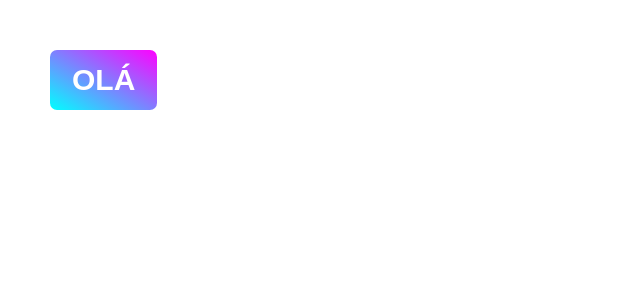
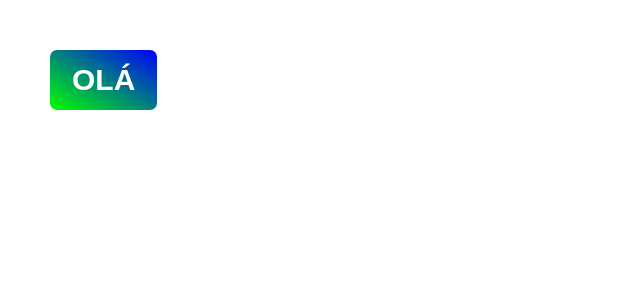
Before and after one commit to vinciusb/special_components, a React (Create React App) app: page / in a window 1280 px wide. Shown: the top 300 px of the page, without its empty margins (0-640 px from the left). Built offline with nearby package versions, Linux system fonts and the light colour scheme.

Commit message:
Last version. Implemented ripple with transition.

```diff
--- a/src/Components/App/App.css
+++ b/src/Components/App/App.css
@@ -3,3 +3,7 @@
   padding: 50px;
 
 }
+
+.GradientButton {
+  margin: 250px;
+}
--- a/src/Components/App/App.js
+++ b/src/Components/App/App.js
@@ -2,10 +2,11 @@ import './App.css';
 import GradientButton from '../GradientButton/GradientButton';
 
 function App() {
+
   return (
     <div className="App">
       <GradientButton text={ "Olá".toUpperCase() } font="Arial" fontSize={ 30 } color={ [255, 255, 255] }
-        gradStart={ [0, 255, 255] } gradEnd={ [255, 0, 255] } />
+        gradStart={ [0, 255, 0] } gradEnd={ [0, 0, 255] } onClick={ () => {} } />
     </div>
   );
 }
--- a/src/Components/GradientButton/GradientButton.js
+++ b/src/Components/GradientButton/GradientButton.js
@@ -1,9 +1,8 @@
 import React from 'react';
 import PropTypes from 'prop-types';
-import clsx from 'clsx';
 
 import { makeStyles } from '@material-ui/core';
-import { useState, useEffect, useRef } from 'react';
+import { useState, useEffect } from 'react';
 
 const startRadius = 40;
 
@@ -23,6 +22,11 @@ const buttonStyles = makeStyles({
         position: 'relative',
         '&:hover': {
             cursor: 'pointer',
+        },
+        '& *': {
+            margin: '0px',
+            userSelect: 'none',
+            pointerEvents: 'none',
         }
     }
 });
@@ -37,15 +41,30 @@ function GradientButton(props) {
         const clickX = e.clientX - rect.left;
         const clickY = e.clientY - rect.top;
 
-        setClickInfo({ left: clickX - startRadius, top: clickY - startRadius});
+        //  Obtem maior distancia do eixo x
+        var growX, growY;
+        if(clickX < rect.width / 2) growX = rect.width - clickX;
+        else growX = clickX;
+
+        //  Obtem maior distancia do eixo y
+        if(clickY < rect.height / 2) growY = rect.height - clickY;
+        else growY = clickY;
+
+        const farthestCorner = Math.sqrt(Math.pow(growX, 2) + Math.pow(growY, 2));
+
+        setClickInfo({ left: clickX , top: clickY, farCorner: farthestCorner });
         setAniIsRunning(true);
-        setTimeout(() => {setAniIsRunning(false)}, 500);
+        setTimeout(() => { setAniIsRunning(false); }, 600);
+
+        // Faz ação proposta para o click
+        props.onClick();
     };
 
     const classes = buttonStyles({ ...props });
+    const className = `${props.className} ${classes.GradientButton}`
     return (
-        <div className={ classes.GradientButton } onClick={ handleClick }>
-            { props.text }
+        <div className={ className } onClick={ handleClick }>
+            <p>{ props.text }</p>
             { aniIsRunning && <RippleDiv clickPoint={ clickInfo } /> }
         </div>
     );
@@ -53,15 +72,15 @@ function GradientButton(props) {
 
 const rippleStyles = makeStyles({
     Circle: {
-        pointerEvents: 'none',
         width: props => `${2 * props.circleRadius}px`,
         height: props => `${2 * props.circleRadius}px`,
-        left: props => `${ props.clickPoint.left }px`,
-        top: props => `${ props.clickPoint.top }px`,
+        left: props => `${ props.circleOffsets.left }px`,
+        top: props => `${ props.circleOffsets.top }px`,
         backgroundColor: 'rgb(255,255,255,0.4)',
         position: 'absolute',
         borderRadius: '50%',
         animation: '$ripple 0.5s ease-out forwards',
+        transition: 'width 0.5s ease-out, height 0.5s ease-out, left 0.5s ease-out, top 0.5s ease-out',
     },
     '@keyframes ripple': {
         'from': {
@@ -69,22 +88,20 @@ const rippleStyles = makeStyles({
         },
         'to': {
             opacity: '0',
-            transform: 'scale(4)',
         }
     },
 });
 
 function RippleDiv(props) {
     const [circleRadius, setCircleRadius] = useState(startRadius);
+    const [circleOffsets, setCircleOffsets] = useState({ left: props.clickPoint.left - startRadius, top: props.clickPoint.top - startRadius });
 
     useEffect(() => {
+        setCircleRadius(props.clickPoint.farCorner);
+        setCircleOffsets({ left: props.clickPoint.left - props.clickPoint.farCorner, top: props.clickPoint.top - props.clickPoint.farCorner });
+    }, [props]);
 
-    }, []);
-
-    const ripple = (e) => {
-    };
-
-    const classes = rippleStyles({ ...props, circleRadius });
+    const classes = rippleStyles({ ...props, circleRadius, circleOffsets });
     return (
         <div className={ classes.Circle }></div>
     );
@@ -93,6 +110,7 @@ function RippleDiv(props) {
 GradientButton.defaultProps = {
     onClick: () => {},
     font: 'inherit',
+    className: '',
     color: [255, 255, 255],
     gradStart: [0, 0, 255],
     gradEnd: [255, 0, 0],
@@ -102,6 +120,7 @@ GradientButton.propTypes = {
     onClick: PropTypes.func,
     text: PropTypes.string.isRequired,
     font: PropTypes.string,
+    className: PropTypes.string,
     fontSize: PropTypes.number.isRequired,
     color: PropTypes.array,
     gradStart: PropTypes.array,
@@ -109,21 +128,3 @@ GradientButton.propTypes = {
 };
 
 export default GradientButton;
-
-// TODO: Fazer função pra achar menor círculo que inscreva tal butão
-// const growCircle = (data) => {
-//     var growX, growY;
-//     //  Obtem maior distancia do eixo x
-//     if(data.clickX < data.rect.width / 2) growX = data.rect.width - data.clickX;
-//     else growX = data.clickX;
-
-//     //  Obtem maior distancia do eixo y
-//     if(data.clickY < data.rect.height / 2) growY = data.rect.height - data.clickY;
-//     else growY = data.clickY;
-
-//     const newRadius = Math.sqrt(Math.pow(growX, 2) + Math.pow(growY, 2));
-
-//     // Calcula posição inicial do circulo
-//     const top = data.clickY - newRadius;
-//     const left = data.clickX - newRadius;
-// };
```
